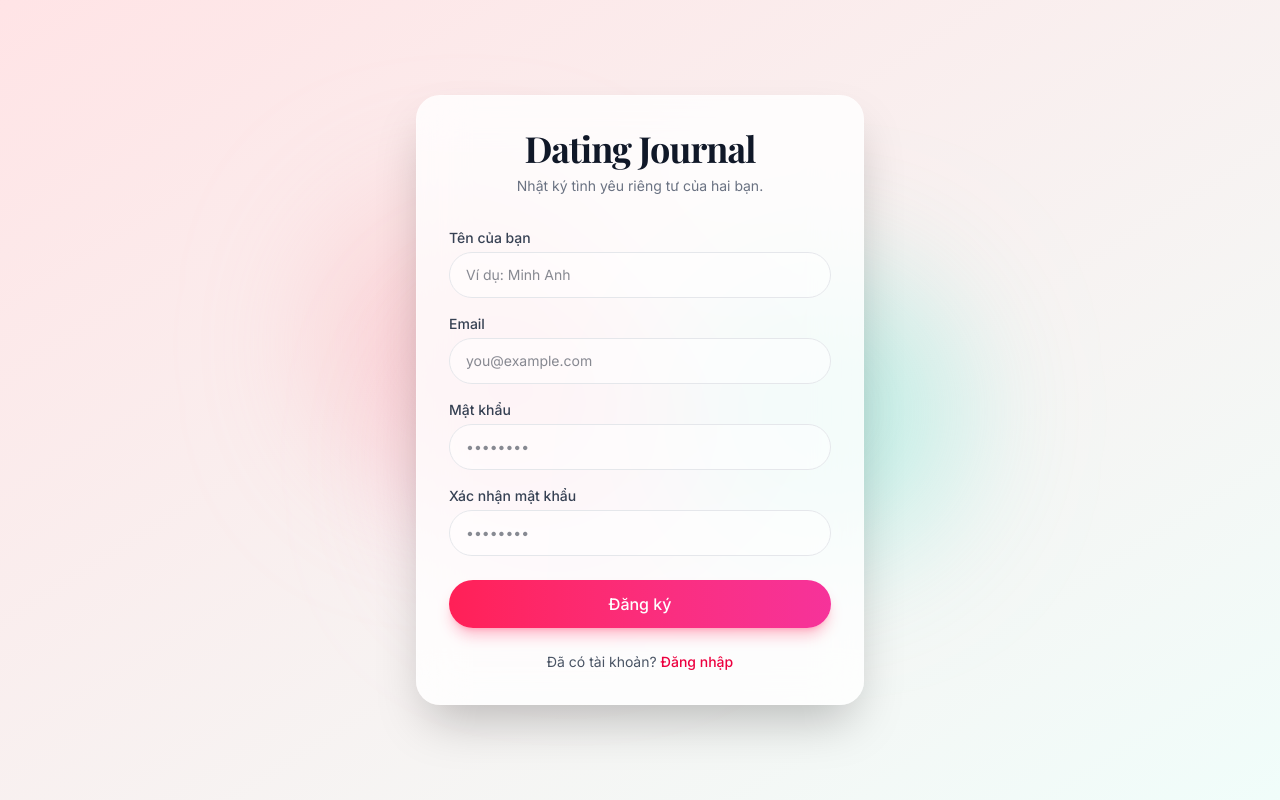
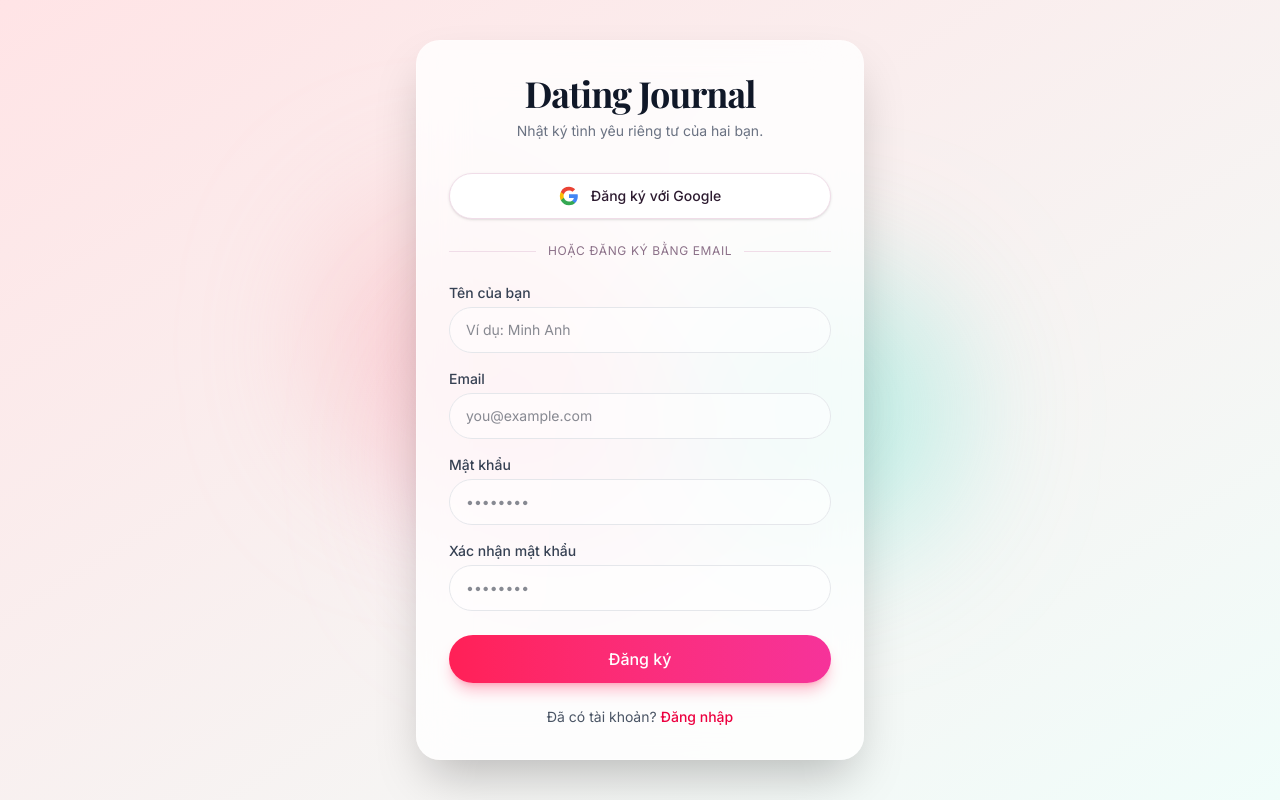
Before and after one commit to antran1496/Dating-Journal-App, a Next.js app: page /signup in a window 1280 px wide. Built offline with nearby package versions, Linux system fonts and the light colour scheme; a web font is replaced by a local one.

Commit message:
✨ feat(auth): add google sign in and oauth callback route

```diff
--- a/app/(auth)/login/page.tsx
+++ b/app/(auth)/login/page.tsx
@@ -1,12 +1,23 @@
 'use client';
 
-import { useState } from 'react';
+import { use, useState } from 'react';
 import Link from 'next/link';
 import { useForm } from 'react-hook-form';
 import { zodResolver } from '@hookform/resolvers/zod';
 import { Loader2 } from 'lucide-react';
 import { createClient } from '@/lib/supabase/client';
 import { loginSchema, type LoginFormValues } from '@/types/forms';
+import { AuthDivider, GoogleSignInButton } from '@/components/features/google-sign-in-button';
+
+const OAUTH_ERROR_MESSAGES: Record<string, string> = {
+  oauth_failed: 'Đăng nhập Google thất bại. Vui lòng thử lại',
+  oauth_missing_code: 'Phiên đăng nhập Google không hợp lệ. Vui lòng thử lại',
+};
+
+function mapOAuthError(errorCode: string | string[] | undefined): string | null {
+  if (typeof errorCode !== 'string') return null;
+  return OAUTH_ERROR_MESSAGES[errorCode] ?? 'Đăng nhập thất bại. Vui lòng thử lại';
+}
 
 function mapAuthError(message: string): string {
   if (message.includes('Invalid login credentials')) {
@@ -21,8 +32,10 @@ function mapAuthError(message: string): string {
   return message || 'Đăng nhập thất bại. Vui lòng thử lại';
 }
 
-export default function LoginPage() {
-  const [error, setError] = useState<string | null>(null);
+export default function LoginPage({ searchParams }: PageProps<'/login'>) {
+  // OAuth callback redirects here with `?error=...` on failure
+  const { error: oauthErrorCode } = use(searchParams);
+  const [error, setError] = useState<string | null>(() => mapOAuthError(oauthErrorCode));
   const [isLoading, setIsLoading] = useState(false);
 
   const {
@@ -65,6 +78,10 @@ export default function LoginPage() {
           {error}
         </div>
       )}
+
+      <GoogleSignInButton disabled={isLoading} onError={setError} />
+
+      <AuthDivider text="hoặc đăng nhập bằng email" />
 
       <div className="space-y-4">
         <div>
--- a/app/(auth)/signup/page.tsx
+++ b/app/(auth)/signup/page.tsx
@@ -7,6 +7,7 @@ import { zodResolver } from '@hookform/resolvers/zod';
 import { Loader2 } from 'lucide-react';
 import { createClient } from '@/lib/supabase/client';
 import { signupSchema, type SignupFormValues } from '@/types/forms';
+import { AuthDivider, GoogleSignInButton } from '@/components/features/google-sign-in-button';
 
 function mapSignupError(message: string): string {
   if (message.includes('User already registered') || message.includes('already exists')) {
@@ -44,6 +45,8 @@ export default function SignupPage() {
       const { data: authData, error: authError } = await supabase.auth.signUp({
         email: data.email,
         password: data.password,
+        // Picked up by the `handle_new_user` trigger when creating the profile
+        options: { data: { display_name: data.display_name } },
       });
 
       if (authError) {
@@ -83,6 +86,10 @@ export default function SignupPage() {
           {error}
         </div>
       )}
+
+      <GoogleSignInButton label="Đăng ký với Google" disabled={isLoading} onError={setError} />
+
+      <AuthDivider text="hoặc đăng ký bằng email" />
 
       <div className="space-y-4">
         <div>
--- /dev/null
+++ b/app/auth/callback/route.ts
@@ -0,0 +1,52 @@
+import { NextResponse, type NextRequest } from 'next/server';
+import { createClient } from '@/lib/supabase/server';
+
+const DEFAULT_REDIRECT_PATH = '/dashboard';
+
+/**
+ * Only allow internal relative paths to prevent open-redirect attacks
+ * (e.g. `?next=//evil.com` or `?next=https://evil.com`).
+ */
+function getSafeRedirectPath(next: string | null): string {
+  if (!next || !next.startsWith('/') || next.startsWith('//')) {
+    return DEFAULT_REDIRECT_PATH;
+  }
+  return next;
+}
+
+/**
+ * OAuth callback (PKCE flow).
+ * Google → Supabase → here with `?code=...` → exchange code for a session cookie.
+ */
+export async function GET(request: NextRequest) {
+  const { searchParams, origin } = request.nextUrl;
+  const code = searchParams.get('code');
+  const next = getSafeRedirectPath(searchParams.get('next'));
+  const providerError = searchParams.get('error_description') ?? searchParams.get('error');
+
+  if (providerError) {
+    console.error('[GET /auth/callback] provider error:', providerError);
+    return NextResponse.redirect(`${origin}/login?error=oauth_failed`);
+  }
+
+  if (!code) {
+    return NextResponse.redirect(`${origin}/login?error=oauth_missing_code`);
+  }
+
+  const supabase = await createClient();
+  const { error } = await supabase.auth.exchangeCodeForSession(code);
+
+  if (error) {
+    console.error('[GET /auth/callback] exchangeCodeForSession:', error.message);
+    return NextResponse.redirect(`${origin}/login?error=oauth_failed`);
+  }
+
+  // Behind a proxy/load balancer (e.g. Vercel), prefer the forwarded host
+  const forwardedHost = request.headers.get('x-forwarded-host');
+  const isLocalEnv = process.env.NODE_ENV === 'development';
+
+  if (!isLocalEnv && forwardedHost) {
+    return NextResponse.redirect(`https://${forwardedHost}${next}`);
+  }
+  return NextResponse.redirect(`${origin}${next}`);
+}
--- /dev/null
+++ b/components/features/google-sign-in-button.tsx
@@ -0,0 +1,88 @@
+'use client';
+
+import { useState } from 'react';
+import { Loader2 } from 'lucide-react';
+import { createClient } from '@/lib/supabase/client';
+
+interface GoogleSignInButtonProps {
+  label?: string;
+  disabled?: boolean;
+  onError?: (message: string) => void;
+}
+
+function GoogleIcon() {
+  // Official Google "G" brand colors — brand assets are exempt from theme tokens
+  return (
+    <svg className="w-5 h-5" viewBox="0 0 24 24" aria-hidden="true">
+      <path
+        fill="#4285F4"
+        d="M22.56 12.25c0-.78-.07-1.53-.2-2.25H12v4.26h5.92a5.06 5.06 0 0 1-2.2 3.32v2.76h3.56c2.08-1.92 3.28-4.74 3.28-8.09z"
+      />
+      <path
+        fill="#34A853"
+        d="M12 23c2.97 0 5.46-.98 7.28-2.66l-3.56-2.76c-.98.66-2.24 1.06-3.72 1.06-2.86 0-5.29-1.93-6.16-4.53H2.18v2.84A11 11 0 0 0 12 23z"
+      />
+      <path
+        fill="#FBBC05"
+        d="M5.84 14.11A6.6 6.6 0 0 1 5.5 12c0-.73.13-1.44.34-2.11V7.05H2.18A11 11 0 0 0 1 12c0 1.77.43 3.45 1.18 4.95l3.66-2.84z"
+      />
+      <path
+        fill="#EA4335"
+        d="M12 5.38c1.62 0 3.06.56 4.21 1.64l3.15-3.15C17.45 2.09 14.97 1 12 1A11 11 0 0 0 2.18 7.05l3.66 2.84C6.71 7.31 9.14 5.38 12 5.38z"
+      />
+    </svg>
+  );
+}
+
+export function GoogleSignInButton({
+  label = 'Tiếp tục với Google',
+  disabled = false,
+  onError,
+}: GoogleSignInButtonProps) {
+  const [isLoading, setIsLoading] = useState(false);
+
+  const handleClick = async () => {
+    setIsLoading(true);
+    try {
+      const supabase = createClient();
+      const { error } = await supabase.auth.signInWithOAuth({
+        provider: 'google',
+        options: {
+          redirectTo: `${window.location.origin}/auth/callback?next=/dashboard`,
+          queryParams: { prompt: 'select_account' },
+        },
+      });
+
+      if (error) {
+        onError?.('Không thể kết nối Google. Vui lòng thử lại');
+        setIsLoading(false);
+      }
+      // On success the browser is redirected to Google — keep the loading state
+    } catch {
+      onError?.('Không thể kết nối Google. Vui lòng thử lại');
+      setIsLoading(false);
+    }
+  };
+
+  return (
+    <button
+      type="button"
+      onClick={handleClick}
+      disabled={disabled || isLoading}
+      className="w-full py-3 px-4 flex items-center justify-center gap-3 rounded-xl border border-[var(--color-border)] bg-[var(--color-surface)] hover:bg-[var(--color-surface-hover)] text-[var(--color-text)] font-medium text-sm shadow-sm transition-all hover:-translate-y-0.5 active:translate-y-0 disabled:opacity-60 disabled:hover:translate-y-0 cursor-pointer"
+    >
+      {isLoading ? <Loader2 className="w-5 h-5 animate-spin" /> : <GoogleIcon />}
+      <span>{isLoading ? 'Đang chuyển đến Google...' : label}</span>
+    </button>
+  );
+}
+
+export function AuthDivider({ text = 'hoặc' }: { text?: string }) {
+  return (
+    <div className="flex items-center gap-3">
+      <div className="h-px flex-1 bg-[var(--color-border)]" />
+      <span className="text-xs uppercase tracking-wider text-[var(--color-text-muted)]">{text}</span>
+      <div className="h-px flex-1 bg-[var(--color-border)]" />
+    </div>
+  );
+}
```
Also changed, not shown: 2 other files (tests, documents, lock files or other folders).
